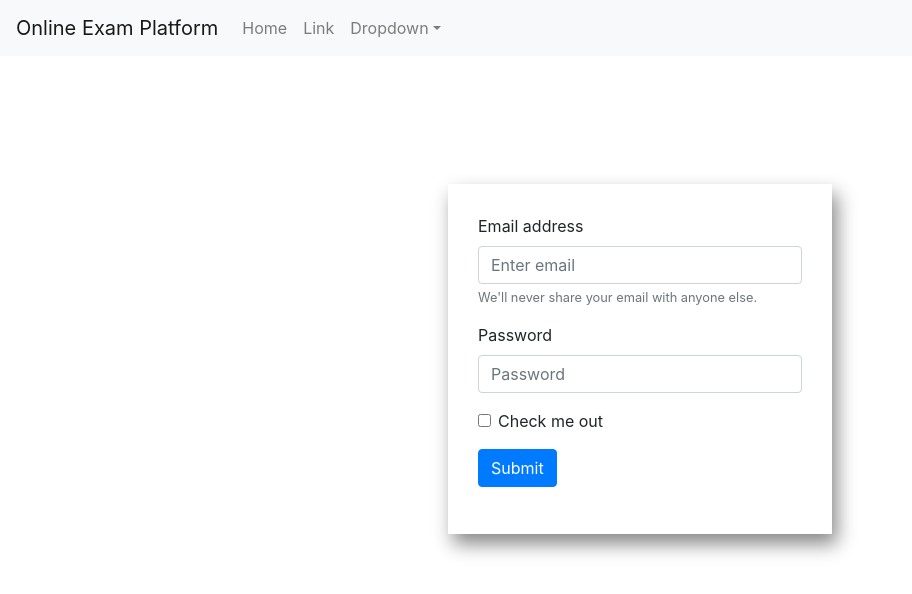
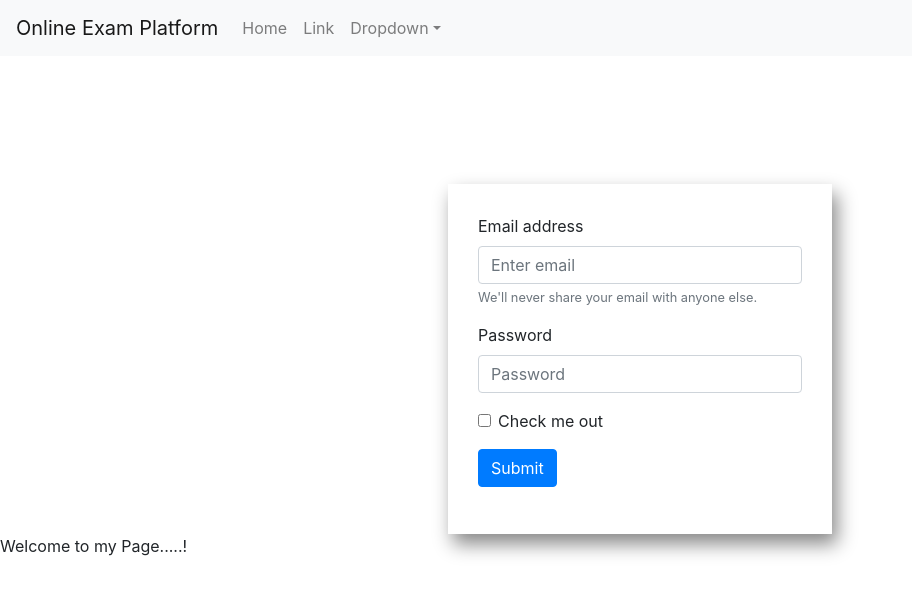
Before and after one commit to pavitra71994/my-app, a React (Create React App) app: page / in a window 1280 px wide. Shown: the top 594 px of the page, without its empty margins (0-912 px from the left). Built offline with nearby package versions, Linux system fonts and the light colour scheme; no server answers.

Commit message:
New Card Added  on Home APge

```diff
--- /dev/null
+++ b/src/components/Common/EmergencyCard/EmergencyCard.js
@@ -0,0 +1,9 @@
+import React, { Component } from "react";
+
+class EmergencyCard extends Component {
+  render() {
+    return <div>Welcome to my Page.....!</div>;
+  }
+}
+
+export default EmergencyCard;
--- /dev/null
+++ b/src/components/Common/EmergencyCard/index.js
@@ -0,0 +1 @@
+export { default } from './EmergencyCard';
--- a/src/index.js
+++ b/src/index.js
@@ -4,10 +4,12 @@ import "./index.css";
 import App from "./App";
 import * as serviceWorker from "./serviceWorker";
 import Login from "./components/Common/Login/Login";
+import EmergencyCard from "./components/Common/EmergencyCard/EmergencyCard";
 
 ReactDOM.render(
   <React.StrictMode>
     <Login />
+    <EmergencyCard />
   </React.StrictMode>,
   document.getElementById("root")
 );
```
Also changed, not shown: src/components/Common/EmergencyCard/EmergencyCard.css (added), 1 other file (tests, documents, lock files or other folders).
